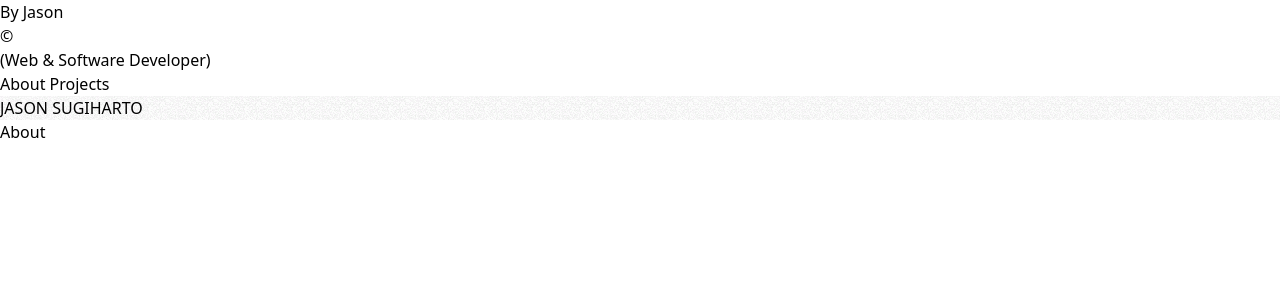
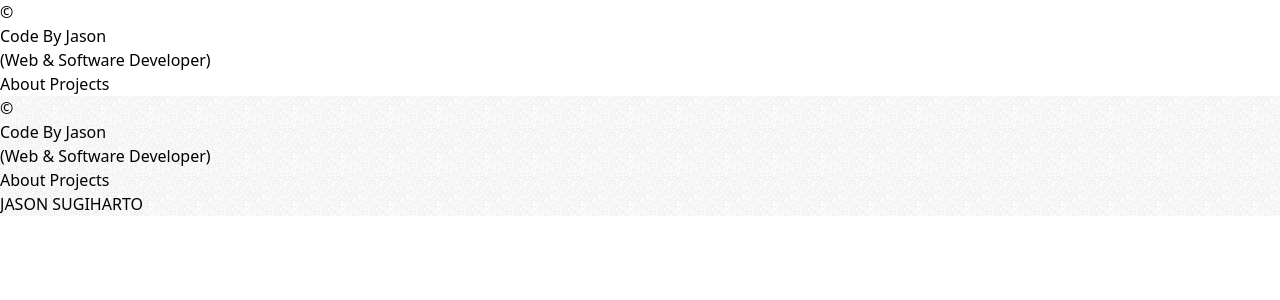
Before and after one commit to Jell13/jason-sugiharto-portfolio, a React (Vite) app: page / in a window 1280 px wide. Shown: the top 300 px of the page. Built offline with nearby package versions, Linux system fonts and the light colour scheme.

Commit message:
added the animation for the start of the landing page

```diff
--- a/src/components/NavBar.jsx
+++ b/src/components/NavBar.jsx
@@ -2,6 +2,35 @@ import React from 'react'
 import { motion } from 'framer-motion'
 
 const NavBar = () => {
+
+
+    const DURATION = 0.25;
+    const STAGGER = 0.025;
+
+    const variant = {
+      initial: {
+        opacity: 0,
+        y: -100
+      },
+      animate: {
+        y: 0,
+        opacity: 1,
+        transition: {
+          duration: 2,
+          ease: "easeInOut",
+          staggerChildren: 0.35
+        }
+      }
+    }
+
+    const itemVar = {
+      initial: {
+        y: 0
+      },
+      hovered: {
+        y: "-100%"
+      }
+    }
 
     const links = [
         {
@@ -17,22 +46,28 @@ const NavBar = () => {
     ]
 
   return (
-    <div className='w-full absolute py-8 md:px-10 px-4 flex inset-x-0 z-10 justify-between items-center'>
+    <motion.div
+    variants={variant}
+    initial="initial"
+    animate="animate"
+    className='w-full absolute py-8 md:px-10 px-4 flex inset-x-0 z-10 justify-between items-center'>
       <div className='flex flex-col md:flex-row md:gap-7 md:items-center'>
-        <div className='flex'>
-          <p className='text-lg font-semibold tracking-tighter'>By Jason</p><span>&#169;</span>
+        <div className='flex items-center'>
+        <span>&#169;</span><p className='text-lg font-semibold tracking-tighter'>Code By Jason</p>
         </div>
         <p className='opacity-85 tracking-tighter'>(Web & Software Developer)</p>
       </div>
       <nav className='flex md:flex-row flex-col md:gap-5'>
         {links.map(({id, name, link}) => (
-            <a key={id} href={link}>
+            <a
+            className='relative group'
+            key={id} href={link}>
                 {name}
-                <span>&nbsp;</span>
+                <span className='border-b-2 absolute border-black w-0 duration-300 group-hover:w-full left-0'>&nbsp;</span>
             </a>
         ))}
       </nav>
-    </div>
+    </motion.div>
   )
 }
 
--- a/src/sections/About.jsx
+++ b/src/sections/About.jsx
@@ -4,9 +4,9 @@ import React, { useRef } from 'react'
 const About = () => {
 
   return (
-    <section id="about" className='h-screen'>
-      <div className='w-full h-[200%] bg-black rounded-3xl flex justify-center items-center'>
-        <h1>About</h1>
+    <section id="about" className='h-screen bg-black rounded-3xl md:px-10 py-20'>
+      <div>
+
       </div>
     </section>
   )
--- a/src/sections/Hero.jsx
+++ b/src/sections/Hero.jsx
@@ -1,5 +1,6 @@
-import { useScroll, useTransform, motion } from 'framer-motion'
+import { useScroll, useTransform, motion, animate } from 'framer-motion'
 import React, { useEffect } from 'react'
+import NavBar from '../components/NavBar'
 
 const Hero = () => {
 
@@ -17,21 +18,41 @@ const Hero = () => {
       [0, 100]
     )
 
+    const DURATION = 1;
+    const STAGGER = 0.15;
+
   return (
+
     <motion.section
     style={{opacity}}
-    className='h-screen sticky grainy'>
+    className='h-screen grainy'>
+      <NavBar/>
       <motion.div
       style={{y: translate}}
       className='w-full h-full flex justify-center items-center px-4'>
         <div className='flex flex-col items-center justify-center gap-3'>
-            <h1 className='text-4xl tracking-tighter font-semibold md:text-8xl'>JASON SUGIHARTO</h1>
-            <div className=' grid-cols-12'>
+            <div>
+              {"JASON SUGIHARTO".split("").map((letter, i) => (
+                <motion.span
+                key={i}
+                initial={{opacity: 0}}
+                animate={{opacity: 1}}
+                transition={{
+                  duration: DURATION,
+                  delay: STAGGER * i
+                }}
+                className='text-8xl font-semibold tracking-tighter'>
+                  {letter}
+                </motion.span>
+              ))}
+            </div>
+            <div className='grid-cols-12'>
 
             </div>
         </div>
       </motion.div>
     </motion.section>
+
   )
 }
 
```
